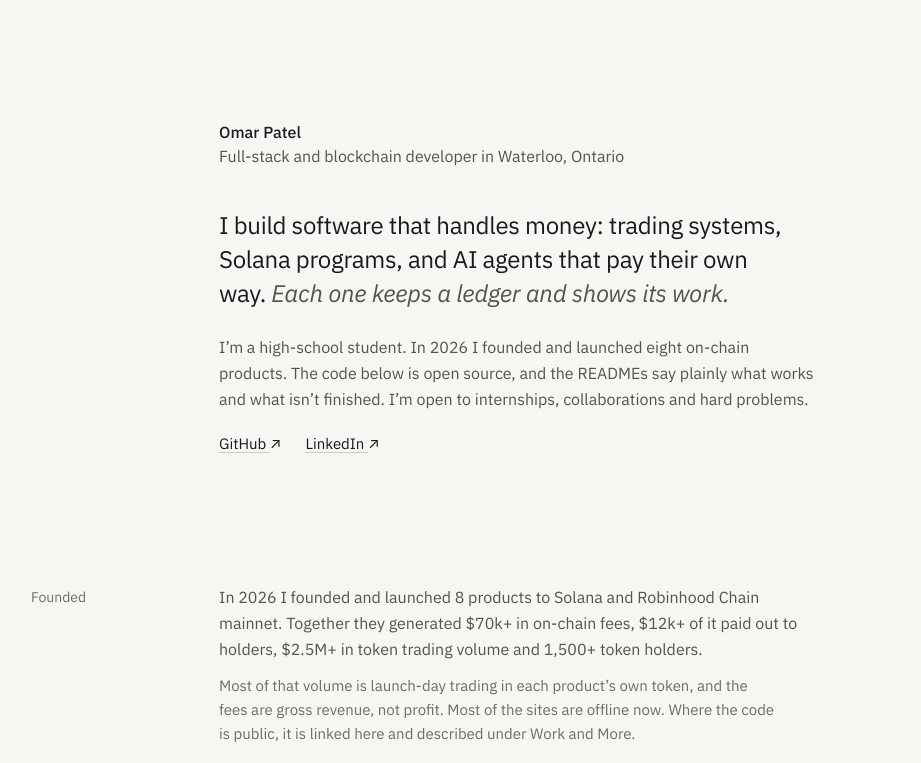
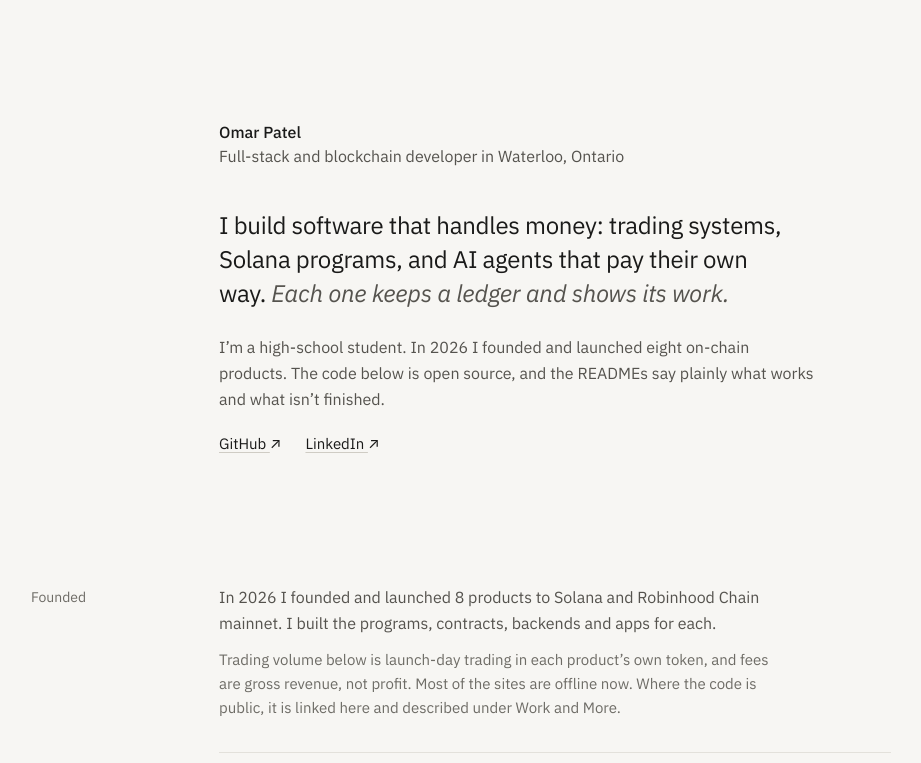
Before and after one commit to omarpatel/omarpatel.github.io, a plain HTML site: page index.html in a window 1280 px wide. Shown: the top 763 px of the page, without its empty margins (179-1100 px from the left). Drawn offline with Linux system fonts and the light colour scheme.

Commit message:
copy: drop internship line and summary figures

```diff
--- a/index.html
+++ b/index.html
@@ -33,15 +33,15 @@
   <h1>Omar Patel</h1>
   <p class="role">Full-stack and blockchain developer in Waterloo, Ontario</p>
   <p class="lede">I build software that handles money: trading systems, Solana programs, and AI agents that pay their own way. <em>Each one keeps a ledger and shows its work.</em></p>
-  <p class="body measure">I&rsquo;m a high-school student. In 2026 I founded and launched eight on-chain products. The code below is open source, and the READMEs say plainly what works and what isn&rsquo;t finished. I&rsquo;m open to internships, collaborations and hard problems.</p>
+  <p class="body measure">I&rsquo;m a high-school student. In 2026 I founded and launched eight on-chain products. The code below is open source, and the READMEs say plainly what works and what isn&rsquo;t finished.</p>
   <p class="links"><a href="https://github.com/omarpatel">GitHub <span class="arrow" aria-hidden="true">↗</span></a><a href="https://www.linkedin.com/in/omarpateldev/">LinkedIn <span class="arrow" aria-hidden="true">↗</span></a></p>
 </header>
 
 <main>
   <section class="section" id="founded" aria-labelledby="founded-h">
     <h2 id="founded-h">Founded</h2>
-    <p class="measure founded-sum">In 2026 I founded and launched 8 products to Solana and Robinhood Chain mainnet. Together they generated $70k+ in on-chain fees, $12k+ of it paid out to holders, $2.5M+ in token trading volume and 1,500+ token holders.</p>
-    <p class="measure founded-note">Most of that volume is launch-day trading in each product&rsquo;s own token, and the fees are gross revenue, not profit. Most of the sites are offline now. Where the code is public, it is linked here and described under Work and More.</p>
+    <p class="measure founded-sum">In 2026 I founded and launched 8 products to Solana and Robinhood Chain mainnet. I built the programs, contracts, backends and apps for each.</p>
+    <p class="measure founded-note">Trading volume below is launch-day trading in each product&rsquo;s own token, and fees are gross revenue, not profit. Most of the sites are offline now. Where the code is public, it is linked here and described under Work and More.</p>
     <ol class="ventures">
       <li id="imagine">
         <h3 class="v-name"><a href="https://imagine.fun">Imagine <span class="arrow" aria-hidden="true">↗</span></a></h3>
```
